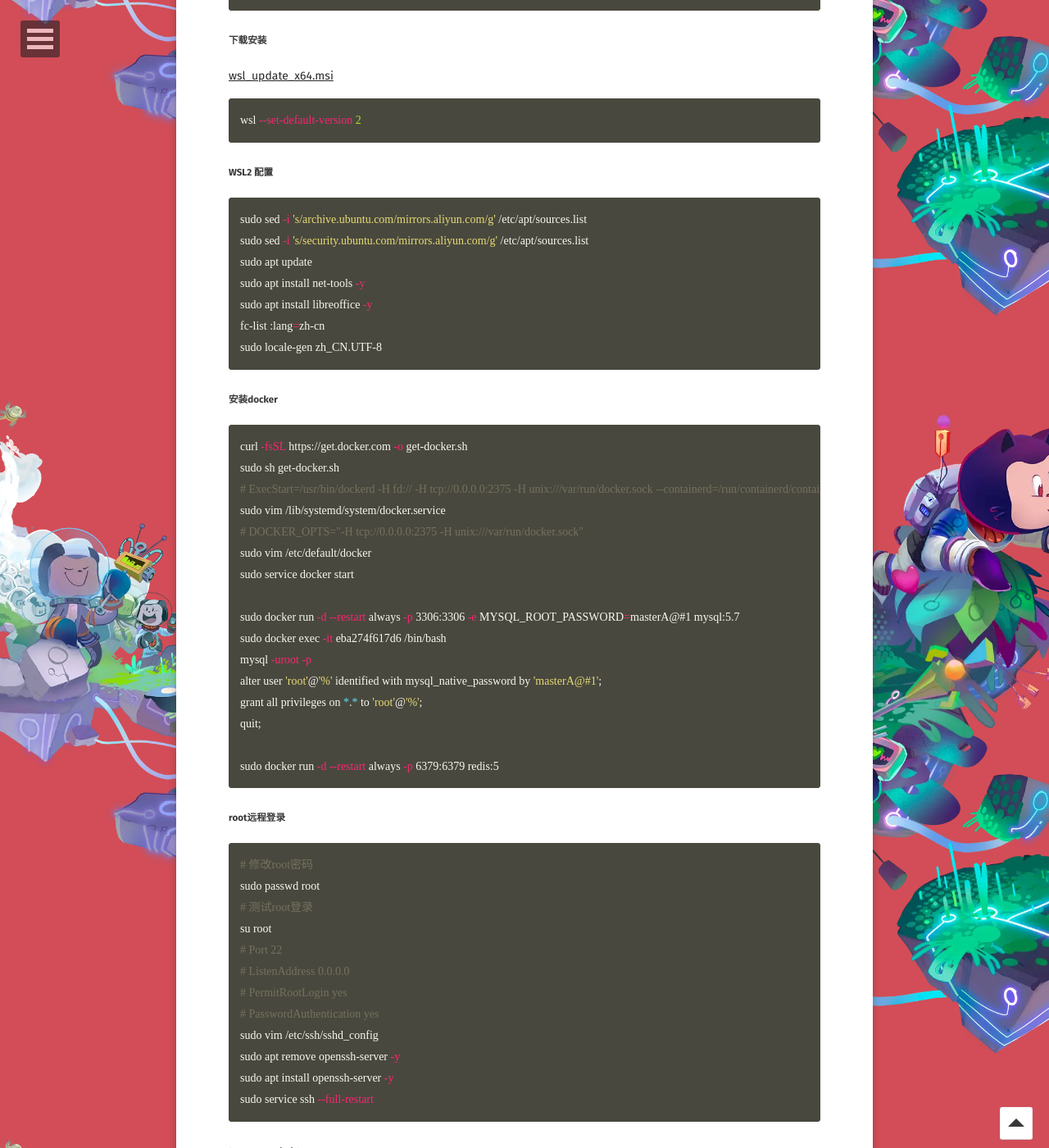
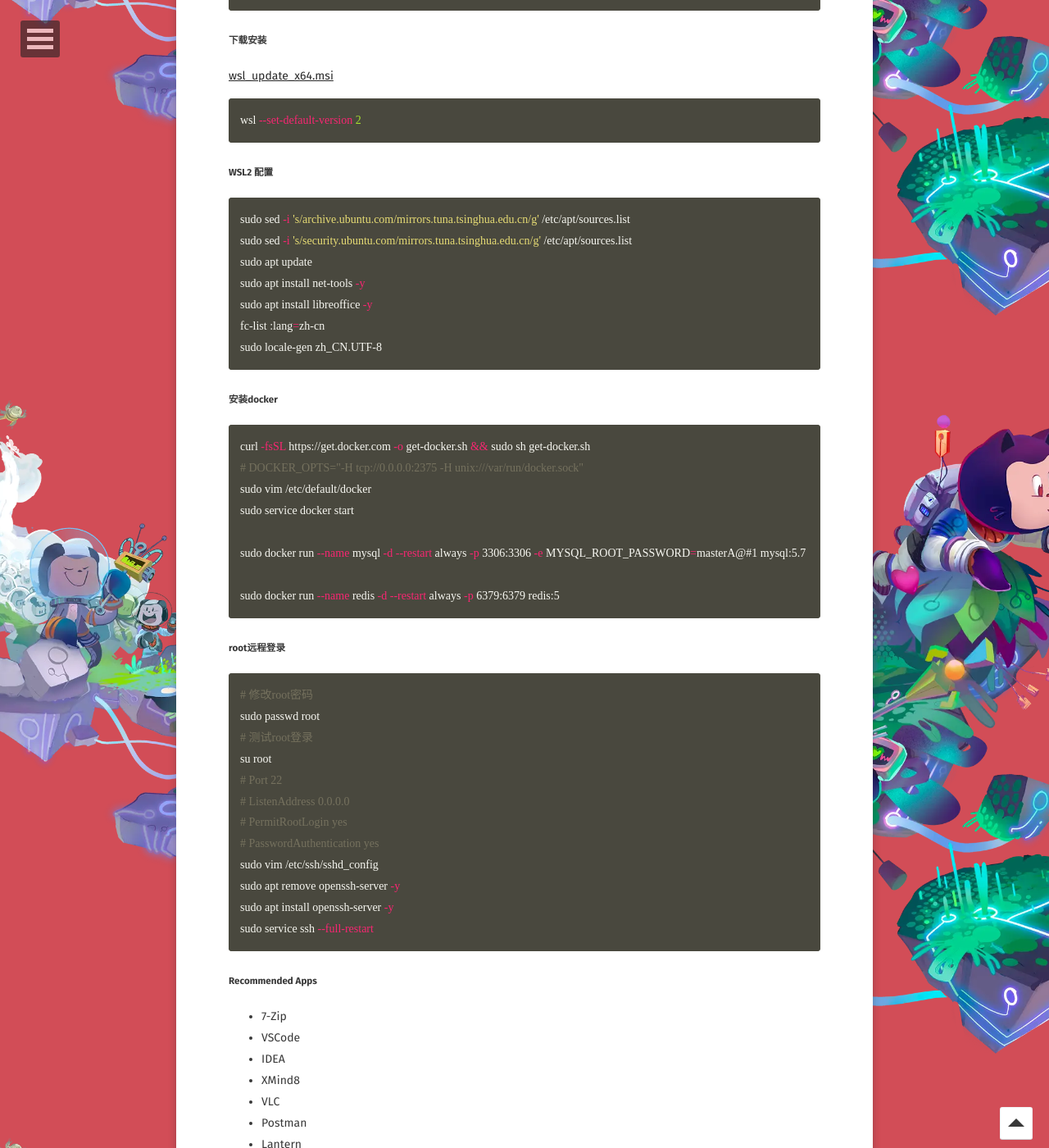
Before and after one commit to WebPavel/WebPavel.github.io, a Jekyll site: the page built from _posts/2021-12-03-WSL2-GUI.md, in a window 1280 px wide and 1400 px high, scrolled down 504 px. Shown: the whole window at 82% size. Built offline with Jekyll 4.4.1, drawn with Linux system fonts in a browser that asks for light colours; some web fonts are replaced; some of the changed text lies outside the part shown.

Commit message:
Update 2021-12-03-WSL2-GUI.md

````diff
--- a/_posts/2021-12-03-WSL2-GUI.md
+++ b/_posts/2021-12-03-WSL2-GUI.md
@@ -26,8 +26,8 @@ wsl --set-default-version 2
 ##### WSL2 配置
 
 ```shell
-sudo sed -i 's/archive.ubuntu.com/mirrors.aliyun.com/g' /etc/apt/sources.list
-sudo sed -i 's/security.ubuntu.com/mirrors.aliyun.com/g' /etc/apt/sources.list
+sudo sed -i 's/archive.ubuntu.com/mirrors.tuna.tsinghua.edu.cn/g' /etc/apt/sources.list
+sudo sed -i 's/security.ubuntu.com/mirrors.tuna.tsinghua.edu.cn/g' /etc/apt/sources.list
 sudo apt update
 sudo apt install net-tools -y
 sudo apt install libreoffice -y
@@ -38,22 +38,14 @@ sudo locale-gen zh_CN.UTF-8
 ##### 安装docker
 
 ```shell
-curl -fsSL https://get.docker.com -o get-docker.sh
-sudo sh get-docker.sh
-# ExecStart=/usr/bin/dockerd -H fd:// -H tcp://0.0.0.0:2375 -H unix:///var/run/docker.sock --containerd=/run/containerd/containerd.sock
-sudo vim /lib/systemd/system/docker.service
+curl -fsSL https://get.docker.com -o get-docker.sh && sudo sh get-docker.sh
 # DOCKER_OPTS="-H tcp://0.0.0.0:2375 -H unix:///var/run/docker.sock"
 sudo vim /etc/default/docker
 sudo service docker start
 
-sudo docker run -d --restart always -p 3306:3306 -e MYSQL_ROOT_PASSWORD=masterA@#1 mysql:5.7
-sudo docker exec -it eba274f617d6 /bin/bash
-mysql -uroot -p
-alter user 'root'@'%' identified with mysql_native_password by 'masterA@#1';
-grant all privileges on *.* to 'root'@'%';
-quit;
+sudo docker run --name mysql -d --restart always -p 3306:3306 -e MYSQL_ROOT_PASSWORD=masterA@#1 mysql:5.7
 
-sudo docker run -d --restart always -p 6379:6379 redis:5
+sudo docker run --name redis -d --restart always -p 6379:6379 redis:5
 ```
 
 ##### root远程登录
````
Also changed, not shown: other parts of _posts/2021-12-03-WSL2-GUI.md (+0 -7 lines).
